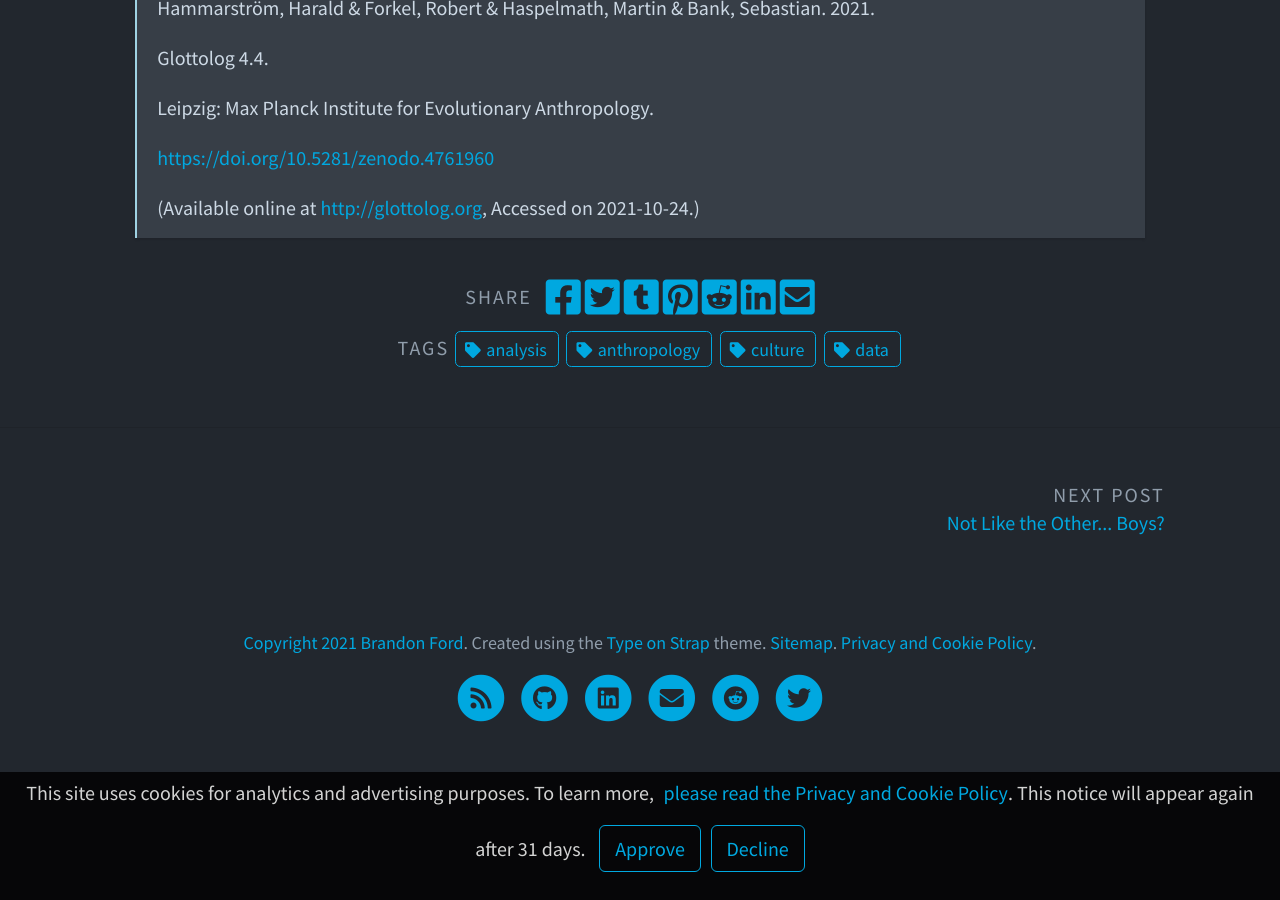
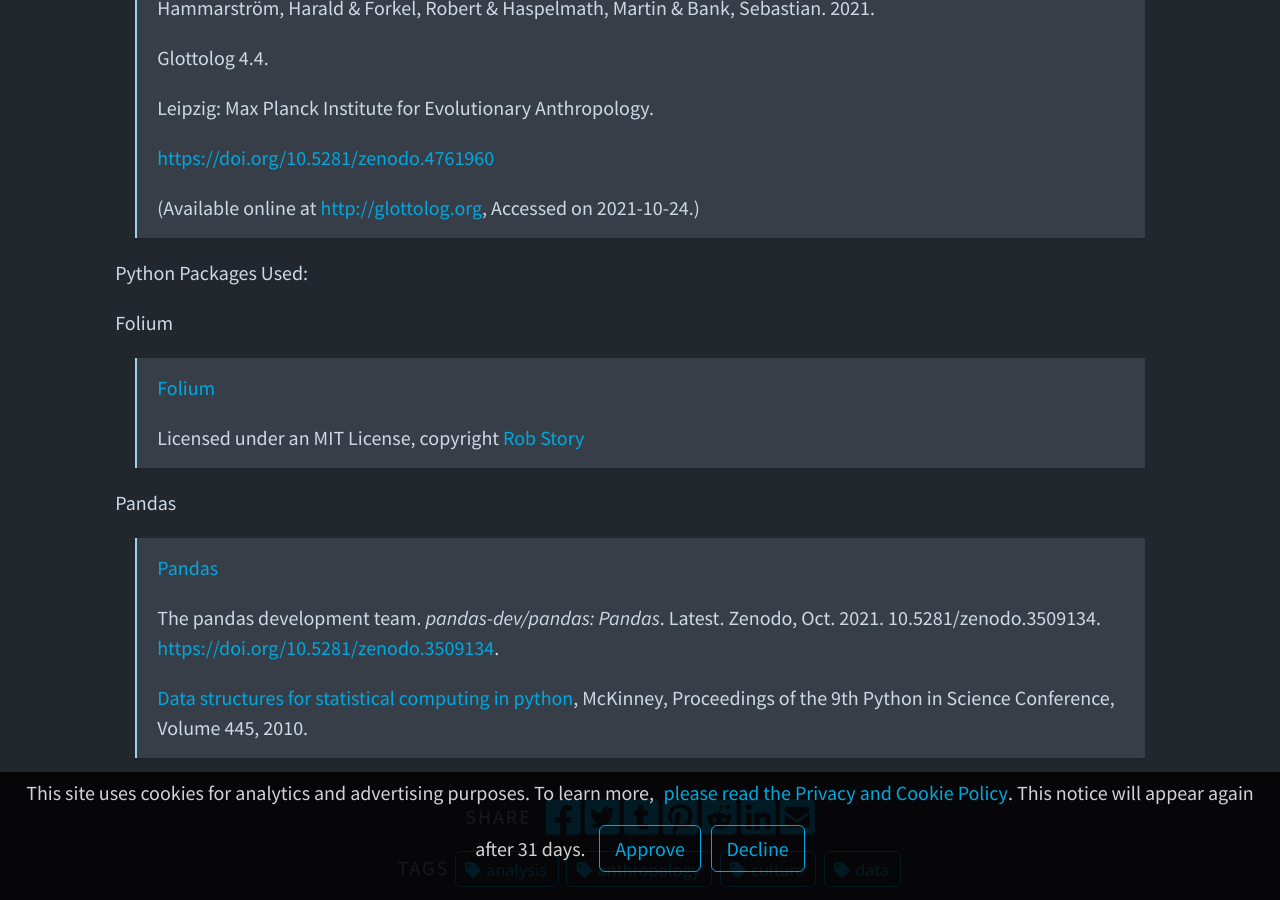
Before and after one commit to brandonrford/brandonrford.github.io, a Jekyll site: the page built from _posts/2021-10-23-anthro-map.md, in a window 1280 px wide and 900 px high, scrolled down 2755 px. Built offline with Jekyll 4.4.1, drawn with Linux system fonts in a browser that asks for light colours; nearby versions of some CDN libraries; a script that is not in the unit is left out.

Commit message:
Adding list of python packages

```diff
--- a/_posts/2021-10-23-anthro-map.md
+++ b/_posts/2021-10-23-anthro-map.md
@@ -7,7 +7,7 @@
 thumbnail: "assets/img/feature-img/cows.jpg"
 image: "assets/img/feature-img/cows.jpg"
 permalink: /mapping-primary-animals/
-description: "You always hear about the girls who are not like other girls, but what about the boys who are not like other boys?"
+description: "A map showcasing the primary domesticated anima of different societies and some additional information."
 excerpt_separator: <!--more-->
 ---
 
@@ -65,3 +65,19 @@
 > [https://doi.org/10.5281/zenodo.4761960](https://doi.org/10.5281/zenodo.4761960)
 >
 > (Available online at [http://glottolog.org](http://glottolog.org), Accessed on 2021-10-24.)
+
+Python Packages Used:
+
+Folium
+
+> [Folium](https://python-visualization.github.io/folium/)
+>
+> Licensed under an MIT License, copyright [Rob Story](https://github.com/wrobstory)
+
+Pandas
+
+> [Pandas](https://pandas.pydata.org)
+>
+> The pandas development team. *pandas-dev/pandas: Pandas*. Latest. Zenodo, Oct. 2021. 10.5281/zenodo.3509134. [https://doi.org/10.5281/zenodo.3509134](https://doi.org/10.5281/zenodo.3509134).
+>
+> [Data structures for statistical computing in python](https://conference.scipy.org/proceedings/scipy2010/pdfs/mckinney.pdf), McKinney, Proceedings of the 9th Python in Science Conference, Volume 445, 2010.
```
